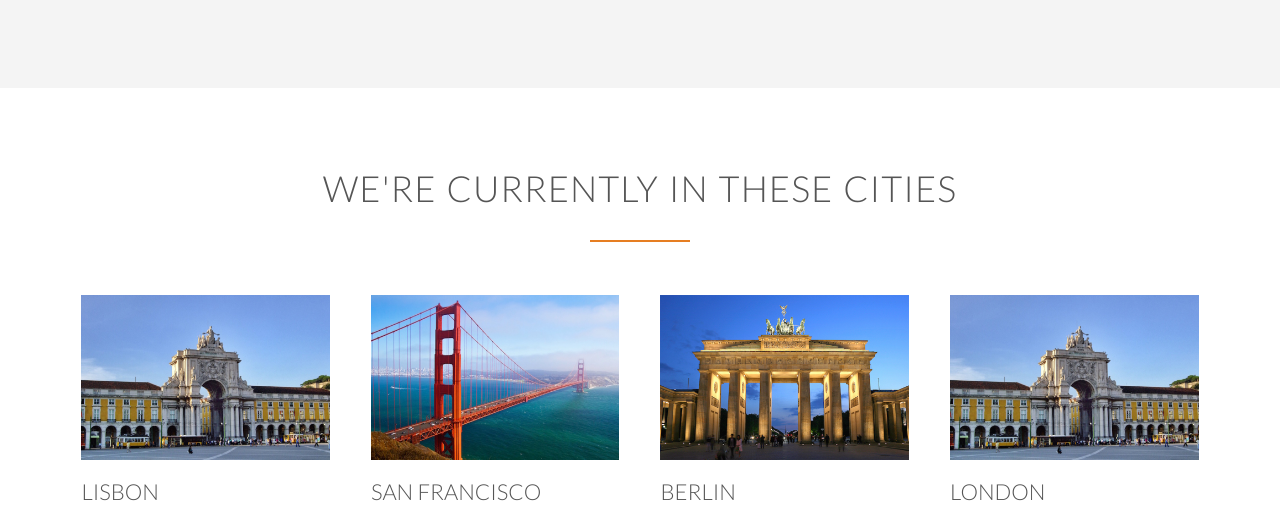
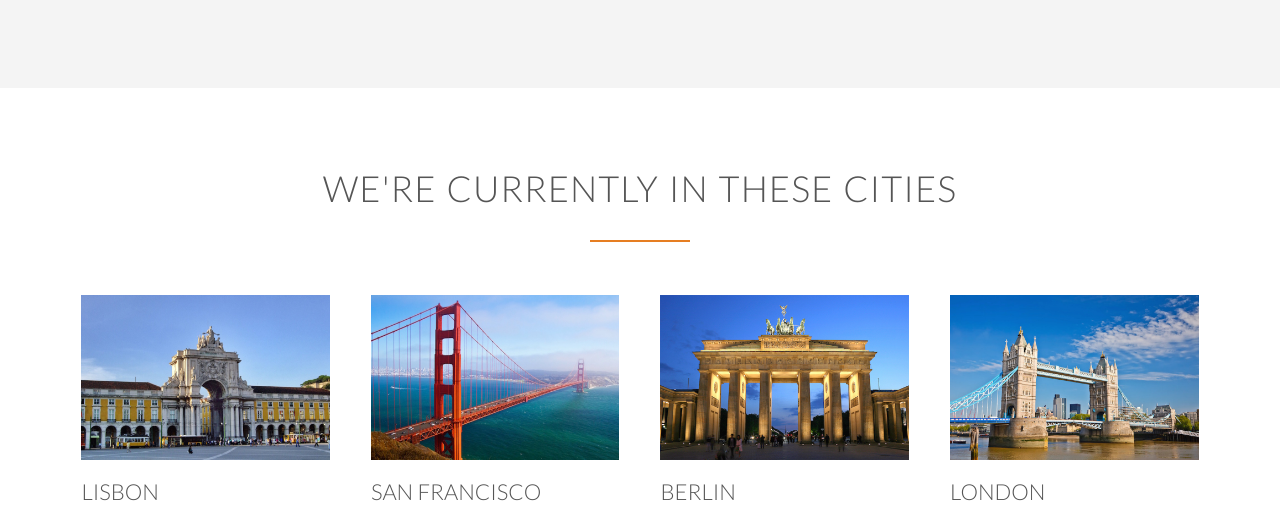
Before and after one commit to Archit2301/Omnifood, a plain HTML site: page index.html in a window 1280 px wide. Shown: the part 2660-3174 px from the top of the page. Drawn offline with Linux system fonts and the light colour scheme; files whose address does not match are found by name.

Commit message:
Update index.html

```diff
--- a/index.html
+++ b/index.html
@@ -200,7 +200,7 @@
                     </div>
                 </div>
                 <div class="col span-1-of-4 box">
-                    <img src="/resources/img/lisbon-3.JPG">
+                    <img src="/resources/img/london.JPG">
                     <h3>London</h3>
                     <div class="city-feature">
                         <i class="ion-ios-person icon-small"></i>
```
